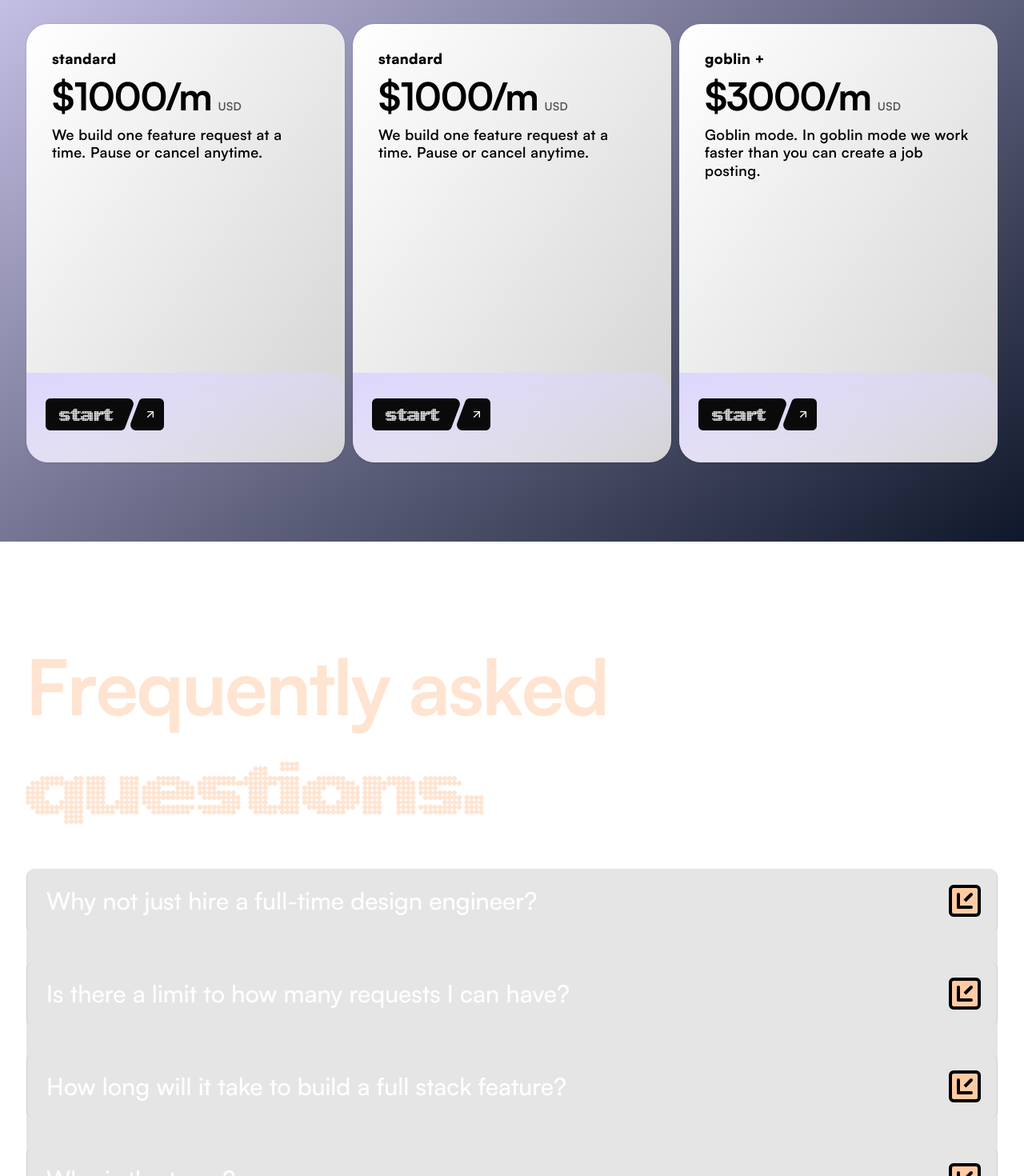
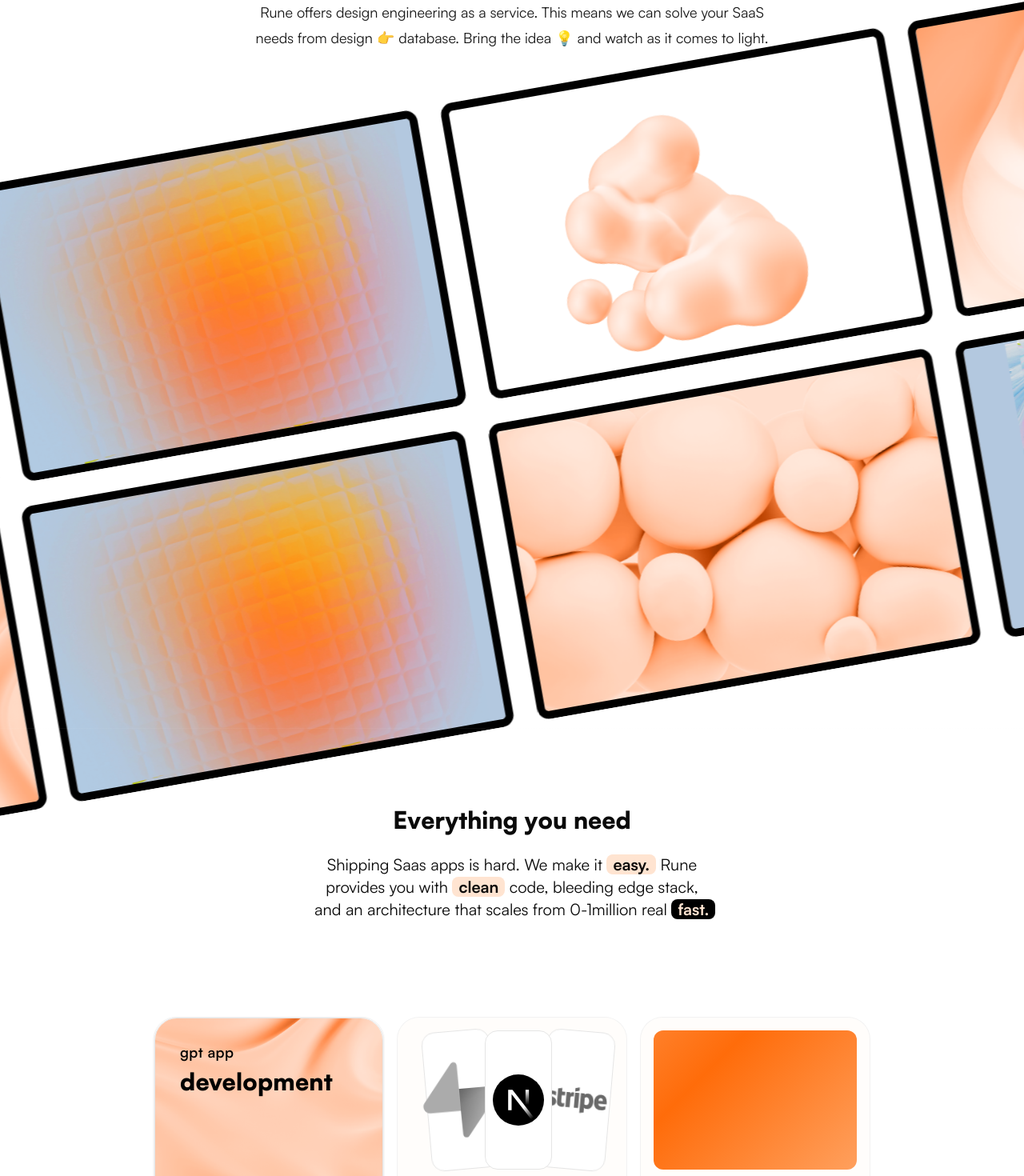
Before and after one commit to willgbryan/heighliner-site, a Next.js app: page / in a window 1280 px wide. Shown: the part 1123-2593 px from the top of the page at 80% size. Built offline with nearby package versions, Linux system fonts and the light colour scheme.

Commit message:
bring feature section back in

```diff
--- a/src/app/_layout.tsx
+++ b/src/app/_layout.tsx
@@ -22,10 +22,12 @@ export default function LandingPageLayout({
   const [activeSection, setActiveSection] = useState(tabs[0].id)
 
   const heroRef = useRef(null)
+  const featureRef = useRef(null)
   const priceRef = useRef(null)
 
   const sectionRefs = {
     hero: heroRef,
+    feature: featureRef,
     price: priceRef,
   }
 
@@ -86,6 +88,11 @@ export default function LandingPageLayout({
         <section id="hero" ref={heroRef}>
           <div className="h-full md:h-[900px] ">{hero}</div>
         </section>
+        <section id="feature" ref={featureRef} className=" z-10">
+          <div className=" py-9">
+            <div className="pt-12 ">{feature}</div>
+          </div>
+        </section>
         <div className="relative h-full bg-gradient-to-br from-violet-200 to-slate-900 rounded-t-[4rem]">
           <section id="price" ref={priceRef}>
             <div className="w-full h-full md:h-[900px]  ">{price}</div>
--- a/src/app/_sections/price.tsx
+++ b/src/app/_sections/price.tsx
@@ -18,7 +18,7 @@ export function Pricing() {
         <TextAnimate
           text="Pricing"
           type="shiftInUp"
-          className="text-[2.3rem] font-bold md:text-[6rem] md:font-medium tracking-tighter text-black-50"
+          className="text-[2.3rem] font-bold md:text-[6rem] md:font-semibold tracking-tighter text-neutral-300"
         />
 
         <GradientHeading size="sm" variant="lightSecondary">
@@ -27,42 +27,42 @@ export function Pricing() {
       </div>
       <div className="flex flex-col  md:flex-row items-center justify-center w-full gap-2 px-2">
       <GradientCard
-          type="standard"
-          price="1000/m"
+          type="explore"
+          price="500/m"
           textColor="text-black"
           gradient={gradients[5]}
-          description="We build one feature request at a time. Pause or cancel anytime."
+          description="Explore potential buyers with specially curated, pre-vetted leads. 10 leads per month."
         >
           <div className="bg-gradient-to-br from-violet-200 w-full absolute bottom-0 left-0 rounded-r-[28px] rounded-b-[28px] py-8 pl-6">
             <div className="">
-              <OrganicButton label="start" />
+              <OrganicButton label="explore" />
             </div>
           </div>
         </GradientCard>
         <GradientCard
-          type="standard"
+          type="refine"
           price="1000/m"
           textColor="text-black"
           gradient={gradients[5]}
-          description="We build one feature request at a time. Pause or cancel anytime."
+          description="Refine and target specific ideal customer profile requirements. 30 leads per month."
         >
           <div className="bg-gradient-to-br from-violet-200 w-full absolute bottom-0 left-0 rounded-r-[28px] rounded-b-[28px] py-8 pl-6">
             <div className="">
-              <OrganicButton label="start" />
+              <OrganicButton label="refine" />
             </div>
           </div>
         </GradientCard>
 
         <GradientCard
-          type="goblin +"
-          price="3000/m"
+          type="lock"
+          price="3000+/m"
           textColor="text-black"
           gradient={gradients[5]}
-          description="Goblin mode. In goblin mode we work faster than you can create a job posting."
+          description="Prioritize true product market fit. negotiable leads per month."
         >
           <div className="bg-gradient-to-br from-violet-200 w-full absolute bottom-0 left-0 rounded-r-[28px] rounded-b-[28px] py-8 pl-6">
             <div className="">
-              <OrganicButton label="start" />
+              <OrganicButton label="contact us" />
             </div>
           </div>
         </GradientCard>
--- a/src/components/cult/organic-button.tsx
+++ b/src/components/cult/organic-button.tsx
@@ -92,8 +92,8 @@ export const OrganicButton: React.FC<OrganicShapeButtonProps> =
                       "h-full truncate flex grow justify-between items-center"
                     )}
                   >
-                    <span className="px-2  justify-between duration-400 flex w-full items-center transition-[padding] ease-in-out">
-                      <span className="text-2xl font-brand font-semibold">
+                    <span className="px-2 justify-between duration-400 flex w-full items-center transition-[padding] ease-in-out">
+                      <span className="text-2xl font-satoshi font-bold">
                         {label}
                       </span>
                     </span>
--- a/src/components/faq.tsx
+++ b/src/components/faq.tsx
@@ -12,14 +12,9 @@ export function FAQ() {
     <div className="mx-auto max-w-7xl px-6 py-24 sm:py-32 lg:px-8 lg:py-20 bg-transparent rounded-t-[48px]">
       <div className="py-12">
         <TextAnimate
-          text="Frequently asked "
+          text="FAQ"
           type="shiftInUp"
-          className="md:text-[6rem] text-[2rem] font-bold md:leading-10 md:pb-14 tracking-tight text-orange-100 md:py-8"
-        />
-        <TextAnimate
-          text="questions. "
-          type="shiftInUp"
-          className="md:text-[6rem] text-[2rem] font-bold md:leading-10 tracking-tight text-orange-100 md:py-8 font-brand"
+          className="md:text-[6rem] text-[2rem] font-bold md:leading-10 md:pb-14 tracking-tight text-violet-200 md:py-8"
         />
       </div>
 
@@ -29,7 +24,7 @@ export function FAQ() {
       <div className="md:mx-auto">
         <Accordion
           type="multiple"
-          className="w-full md:space-y-9 bg-black/10 rounded-xl border border-orange-50/20 text-white  backdrop-blur "
+          className="w-full md:space-y-9 bg-black/10 rounded-xl border border-orange-50/20 text-black  backdrop-blur "
         >
           <AccordionItem
             value="item-1"
--- a/src/components/navbar.tsx
+++ b/src/components/navbar.tsx
@@ -23,6 +23,19 @@ export function Navbar({ activeSection }) {
         <CultIcon
           className={`h-6 w-6 ${
             activeSection === "hero" ? "text-[#DCD7FE]" : "text-neutral-100/60"
+          }`}
+        />
+      ),
+    },
+    {
+      id: "feature",
+      label: "Code",
+      icon: (
+        <CodeIcon
+          className={`h-6 w-6 ${
+            activeSection === "feature"
+              ? "text-orange-200"
+              : "text-neutral-100/60"
           }`}
         />
       ),
```
